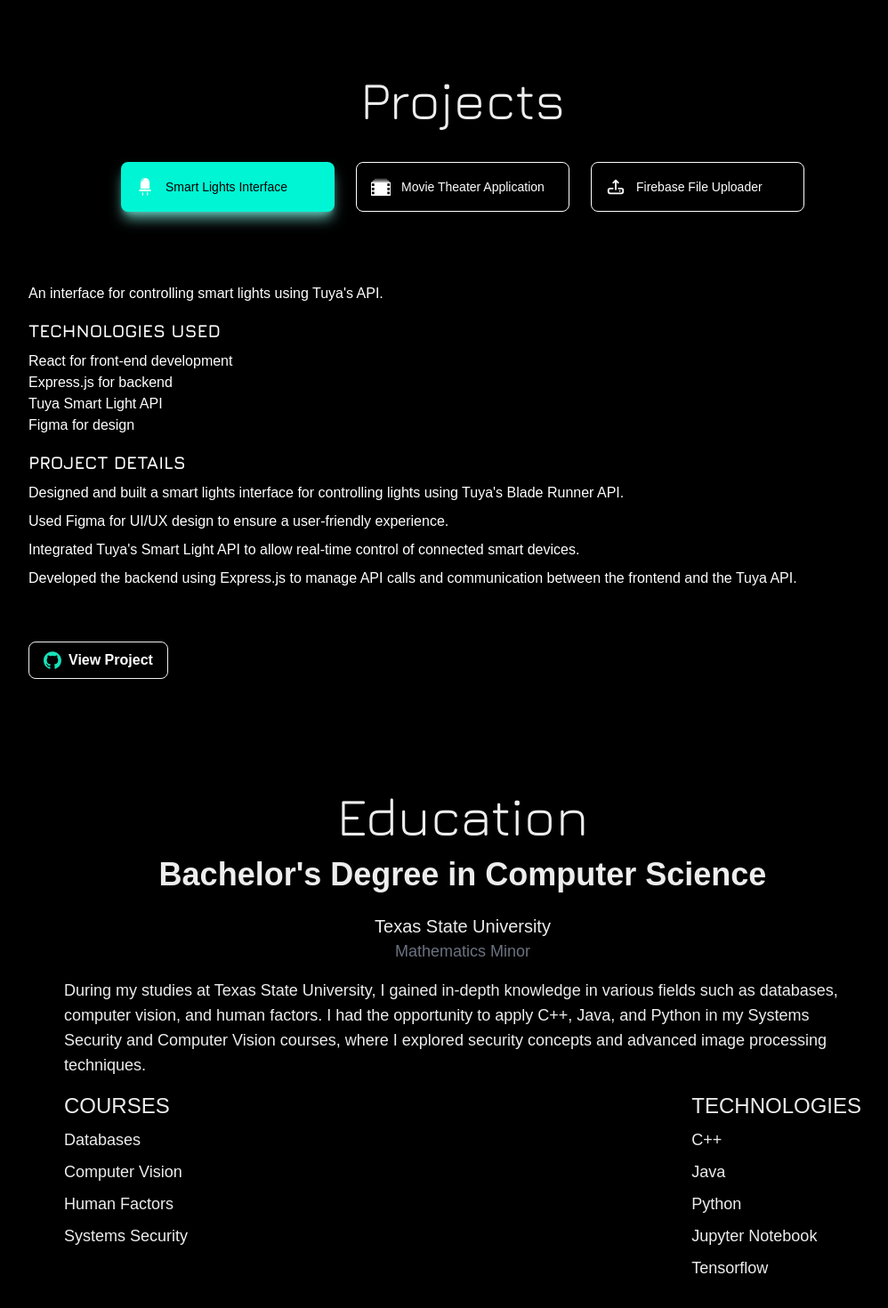
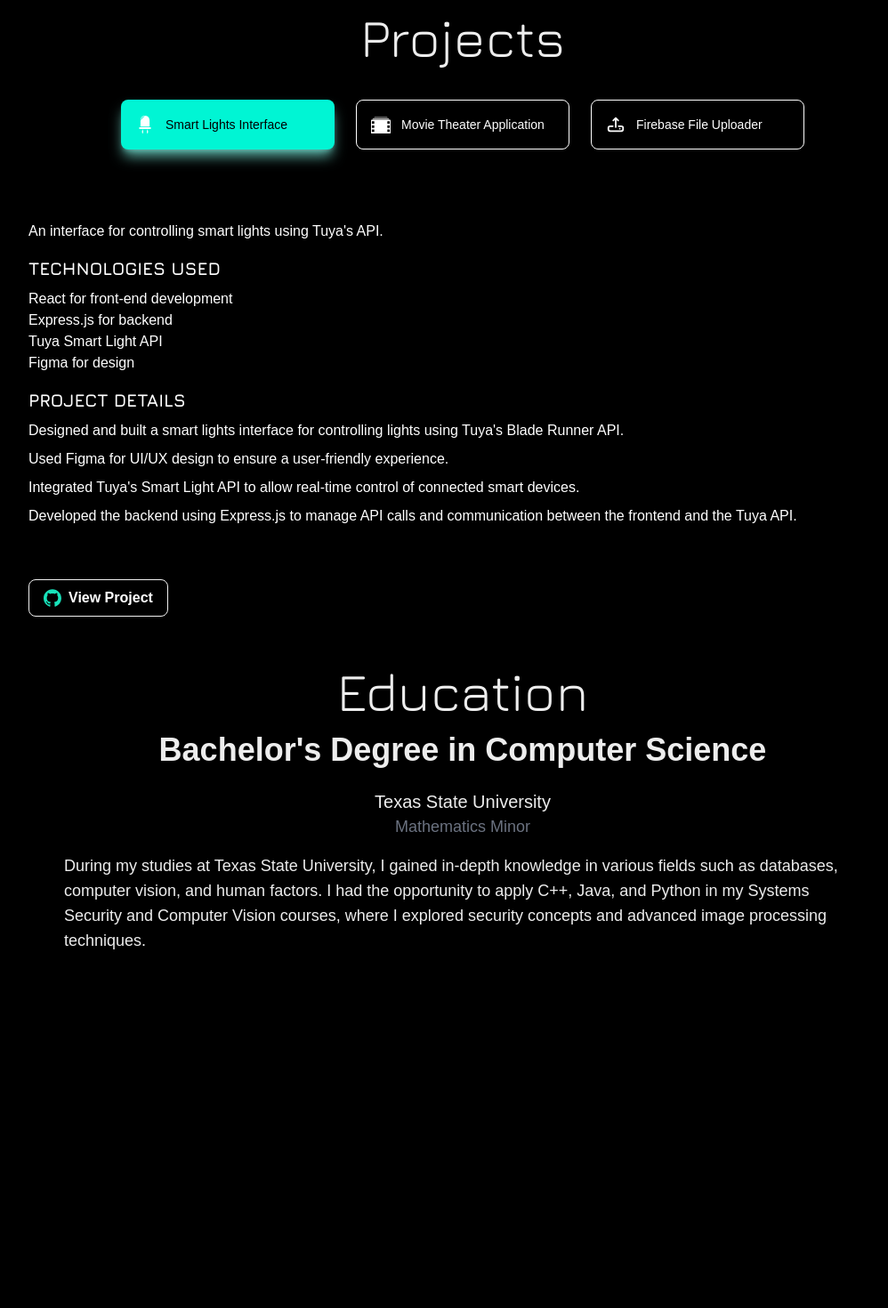
Before and after one commit to jonnyboi42/Portfolio, a Next.js app: page / in a window 1280 px wide. Shown: the part 1282-2752 px from the top of the page at 89% size, without its empty margins (120-1118 px from the left). After the commit the page ends 2465 px from the top, so only its background shows below. Built offline with nearby package versions, Linux system fonts and the light colour scheme; a web font is replaced by a local one.

Commit message:
Fixed Margin

```diff
--- a/components/Education.tsx
+++ b/components/Education.tsx
@@ -19,7 +19,7 @@
 
 const Education = () => {
   return (
-    <section className="max-w-4xl mx-auto mt-[100px]" id="education">
+    <section className="max-w-4xl mx-auto mt-[55px] sm:mt-50px] md:mt-[30px]">
       <h3 className="text-center text-6xl font-jura">Education</h3>
       <h1 className="text-4xl font-semibold text-center mb-6 flex items-center justify-center gap-2 pt-4">
         {/* Use the Image component with the path from educationIcons
@@ -38,7 +38,7 @@
       <p className="mb-4 text-lg text-center sm:text-left">
         {EducationDetails.Description}
       </p>
-      <div>
+      {/* <div>
         <div className="flex justify-between">
           <div>
             <h2 className="text-2xl font-medium mb-2">COURSES</h2>
@@ -61,7 +61,7 @@
             </ul>
           </div>
         </div>
-      </div>
+      </div> */}
     </section>
   );
 };
--- a/components/Projects.tsx
+++ b/components/Projects.tsx
@@ -87,7 +87,7 @@
 
   return (
     <section
-      className="max-w-5xl mx-auto mt-[100px]  border-[#4444446b]"
+      className="max-w-5xl mx-auto mt-[55px] sm:mt-50px] md:mt-[30px]  border-[#4444446b]"
       id="projects"
     >
       <h1 className="text-6xl text-center mb-10 font-jura">Projects</h1>
```
